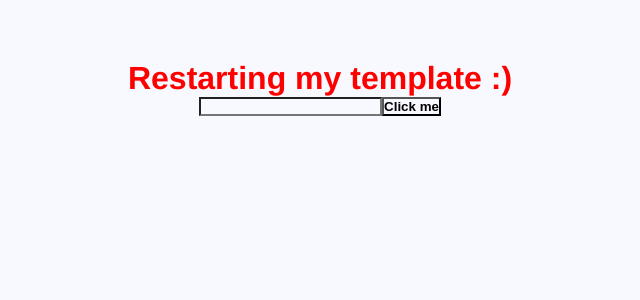
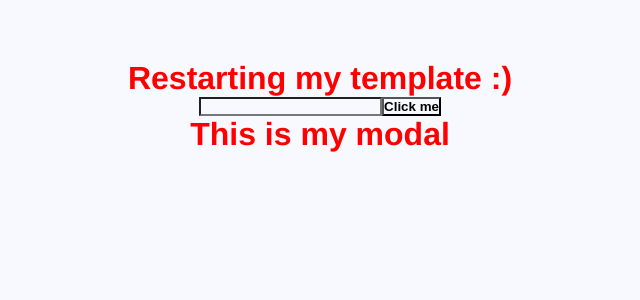
Before and after one commit to kiboma2021/vue-modal, a Vue app: page / in a window 1280 px wide. Shown: the top 300 px of the page, without its empty margins (320-960 px from the left). Built offline with nearby package versions, Linux system fonts and the light colour scheme.

Commit message:
Add modal

```diff
--- a/src/App.vue
+++ b/src/App.vue
@@ -6,13 +6,17 @@
   <button @click="addClass">Click me</button>
 </div>
 
+<Modal />
+
 </template>
 
 <script>
 
+import Modal from './components/Modal.vue'
+
 export default {
   name: 'App',
-
+  components: {Modal},
   data(){
   return {
     title: 'Restarting my template :)',
--- /dev/null
+++ b/src/components/Modal.vue
@@ -0,0 +1,3 @@
+<template>
+    <h1>This is my modal</h1>
+</template>
```
